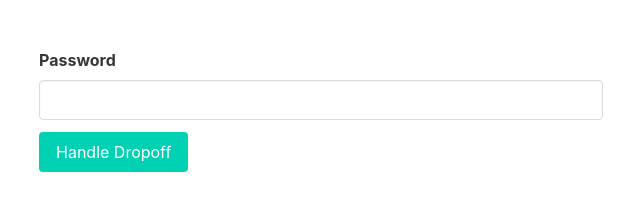
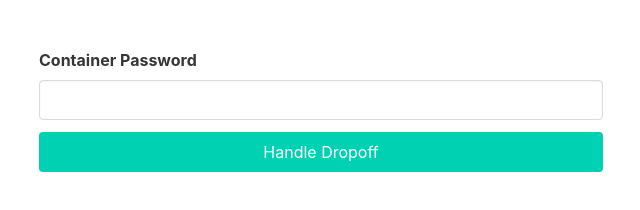
Before and after one commit to ImranR98/EncryptionDropoff, a website: page public/index.html in a window 1280 px wide. Shown: the whole page, without its empty margins (319-959 px from the left). Drawn offline with nearby package versions, Linux system fonts and the light colour scheme.

Commit message:
UI tweaks

```diff
--- a/public/index.html
+++ b/public/index.html
@@ -15,14 +15,14 @@
                 <div class="column is-half">
                     <form onsubmit="event.preventDefault(); handleDropoff()">
                         <div class="field">
-                            <label class="label">Password</label>
+                            <label class="label">Container Password</label>
                             <div class="control">
                                 <input class="input" type="password" id="passwordInput">
                             </div>
                         </div>
                         <div class="field">
                             <div class="control button-container">
-                                <button class="button is-primary" type="submit">Handle Dropoff</button>
+                                <button class="button is-primary is-fullwidth" type="submit">Handle Dropoff</button>
                             </div>
                         </div>
                     </form>
```
